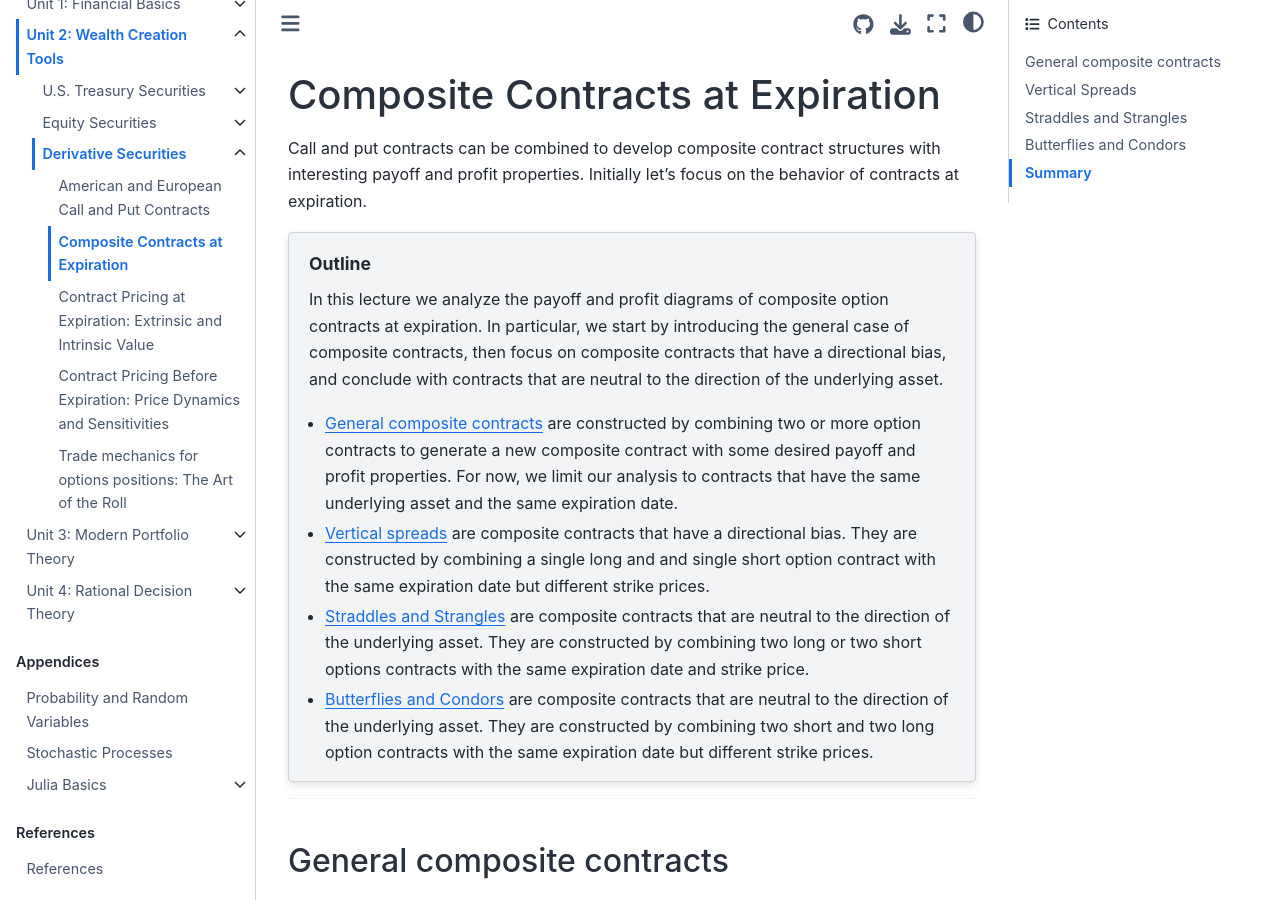
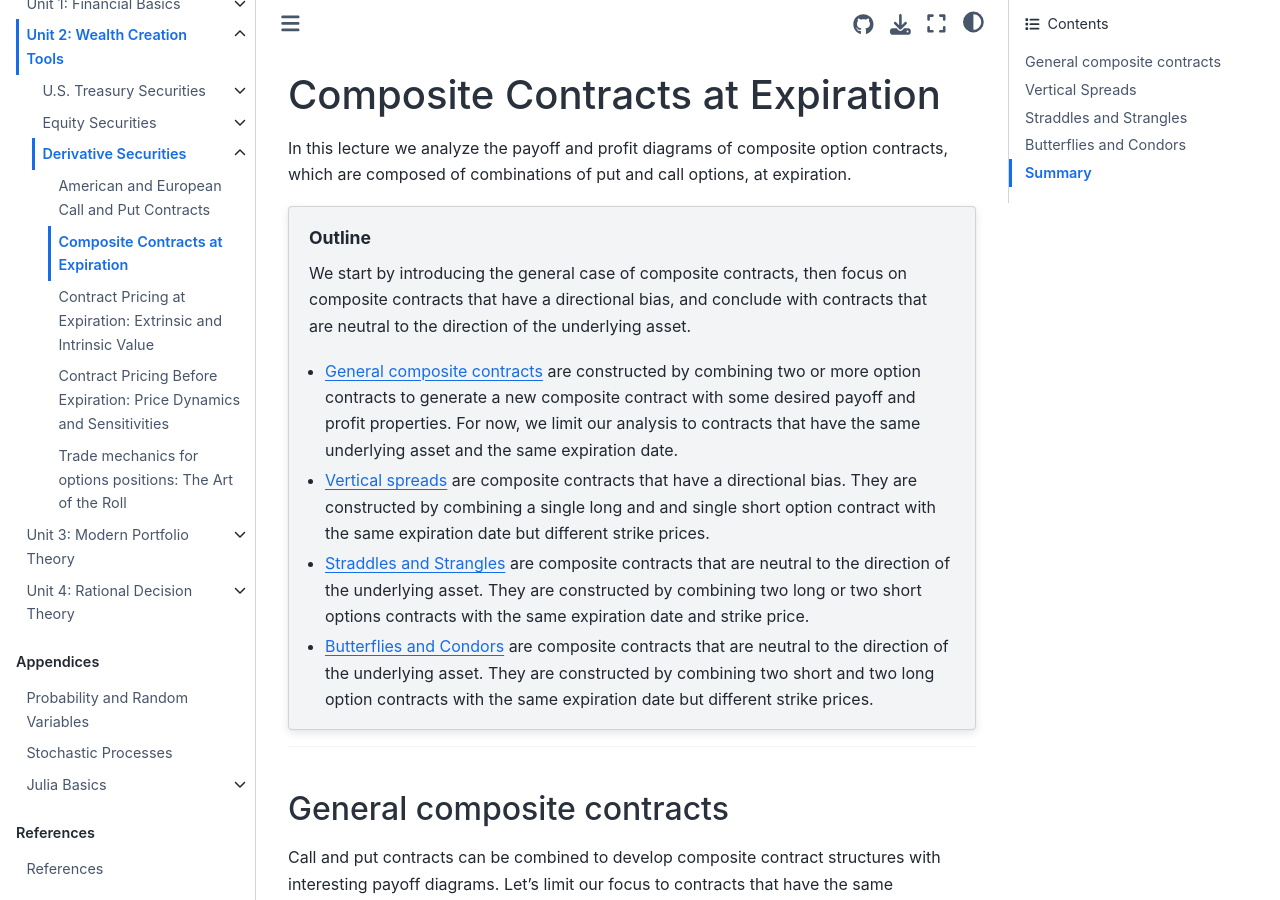
Before and after one commit to varnerlab/CHEME-5660-Markets-Mayhem-Book, a Jupyter Book: the page built from chapter-2-dir/options/composite-contracts.md, in a window 1280 px wide and 900 px high. Built offline with Jupyter Book 1.0.4 settings and Sphinx 7.4.7 and the Sphinx Book theme 1.1.4, drawn with Linux system fonts in a browser that asks for light colours.

Commit message:
topics
topics

````diff
--- a/chapter-2-dir/options/composite-contracts.md
+++ b/chapter-2-dir/options/composite-contracts.md
@@ -1,9 +1,10 @@
 (content:references:american-options-composite-contracts)=
 # Composite Contracts at Expiration
-Call and put contracts can be combined to develop composite contract structures with interesting payoff and profit properties. Initially let's focus on the behavior of contracts at expiration.
+
+In this lecture we analyze the payoff and profit diagrams of composite option contracts, which are composed of combinations of put and call options, at expiration.
 
 ```{topic} Outline
-In this lecture we analyze the payoff and profit diagrams of composite option contracts at expiration. In particular, we start by introducing the general case of composite contracts, then focus on composite contracts that have a directional bias, and conclude with contracts that are neutral to the direction of the underlying asset.
+We start by introducing the general case of composite contracts, then focus on composite contracts that have a directional bias, and conclude with contracts that are neutral to the direction of the underlying asset.
 
 * [General composite contracts](content:references:general-composite-contracts) are constructed by combining two or more option contracts to generate a new composite contract with some desired payoff and profit properties. For now, we limit our analysis to contracts that have the same underlying asset and the same expiration date.
 * [Vertical spreads](content:references:vertical-spreads) are composite contracts that have a directional bias. They are constructed by combining a single long and and single short option contract with the same expiration date but different strike prices.
````
Also changed, not shown: chapter-2-dir/options/american-call-and-put-contracts.md (+5 -2 lines).
